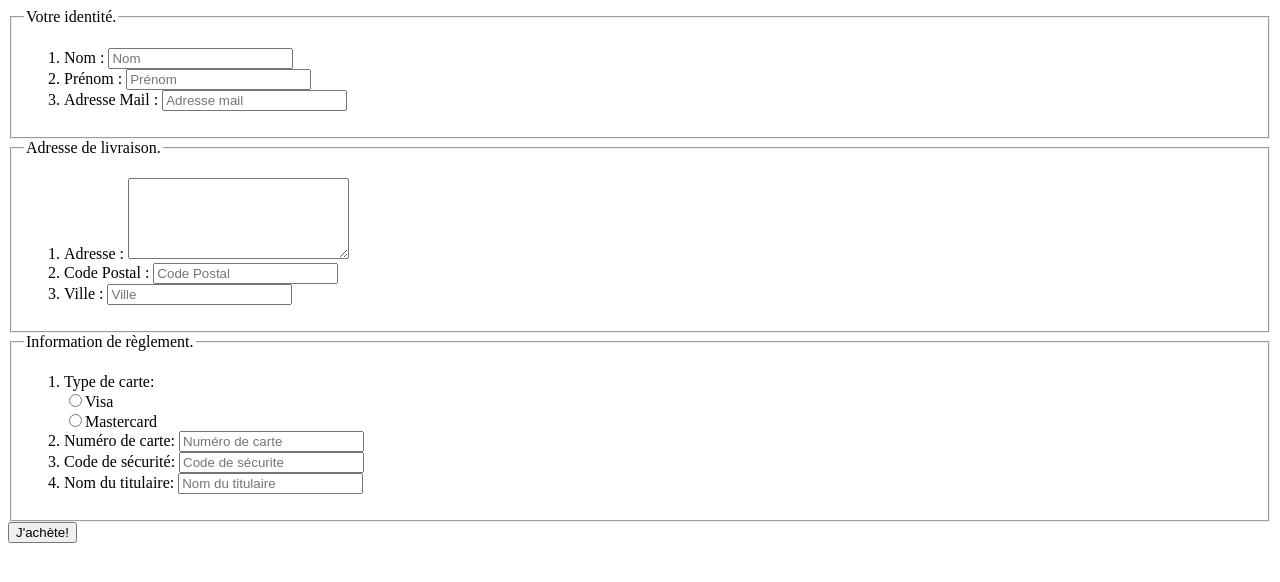
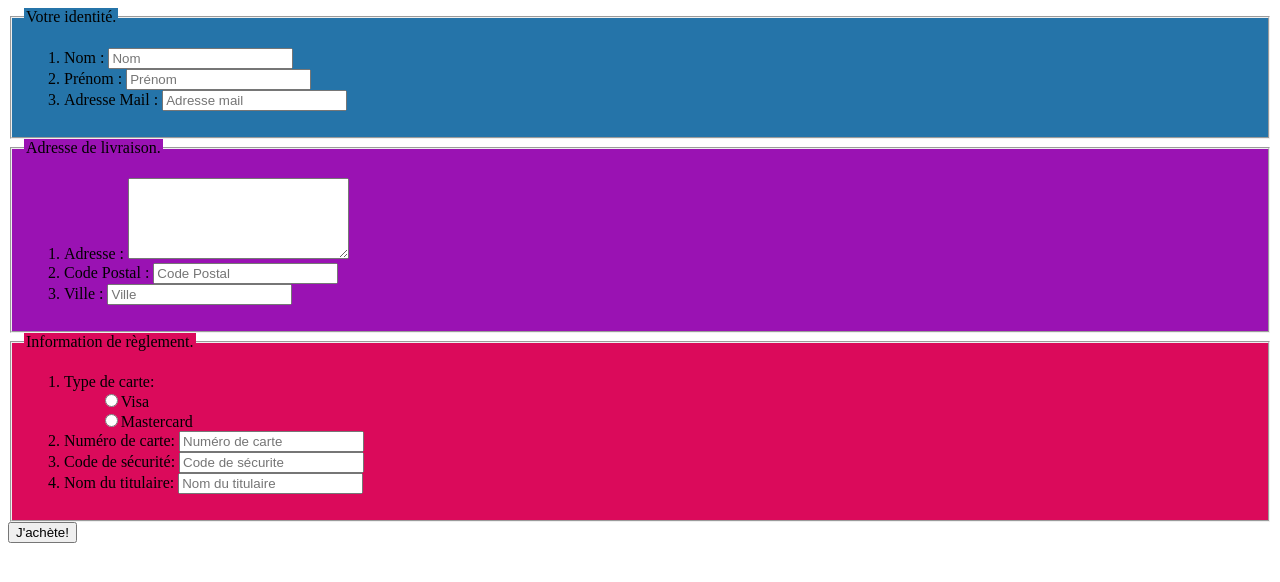
Before and after one commit to khoursaaf/html_1.7, a plain HTML site: page index.html in a window 1280 px wide. Drawn offline with Linux system fonts and the light colour scheme.

Commit message:
correction

```diff
--- a/index.html
+++ b/index.html
@@ -2,7 +2,8 @@
 <html lang="en" dir="ltr">
   <head>
     <meta charset="utf-8">
-    <title></title>
+    <title>J'achète</title>
+    <link rel="stylesheet" href="style.css">
   </head>
   <body>
     <form method="post">
--- a/style.css
+++ b/style.css
@@ -8,5 +8,5 @@
   background-color: #DB0A5B;
 }
 .carte1{
-  margin-left: 5%;
+  margin-left: 3%;
 }
```
